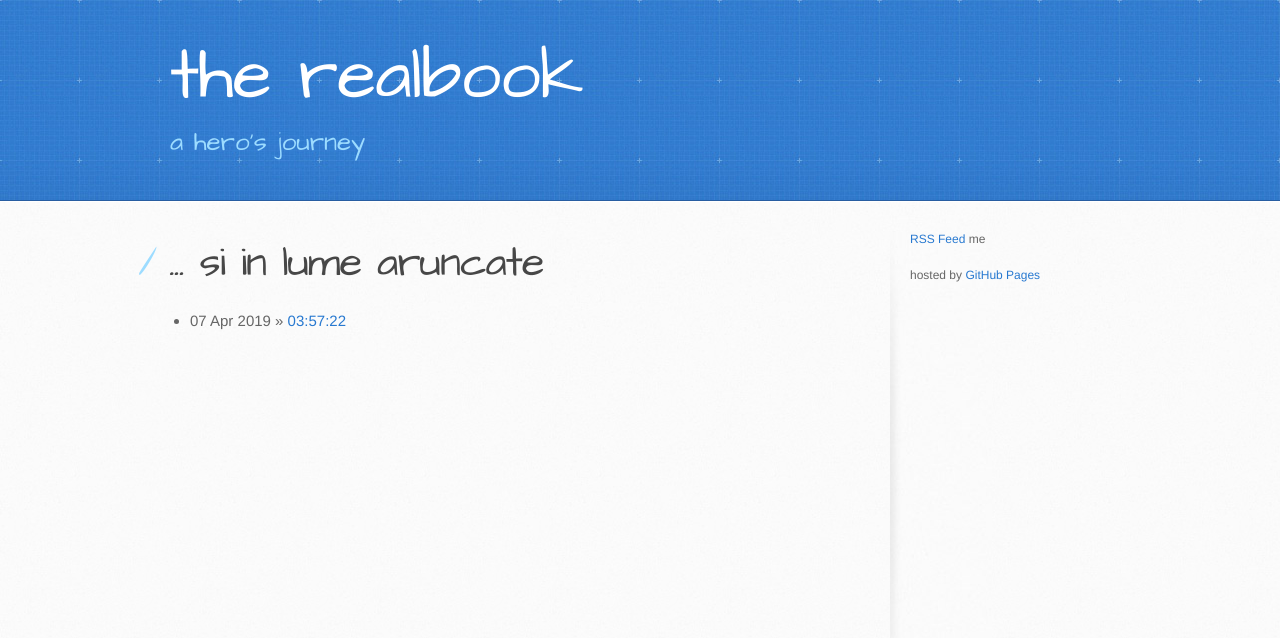
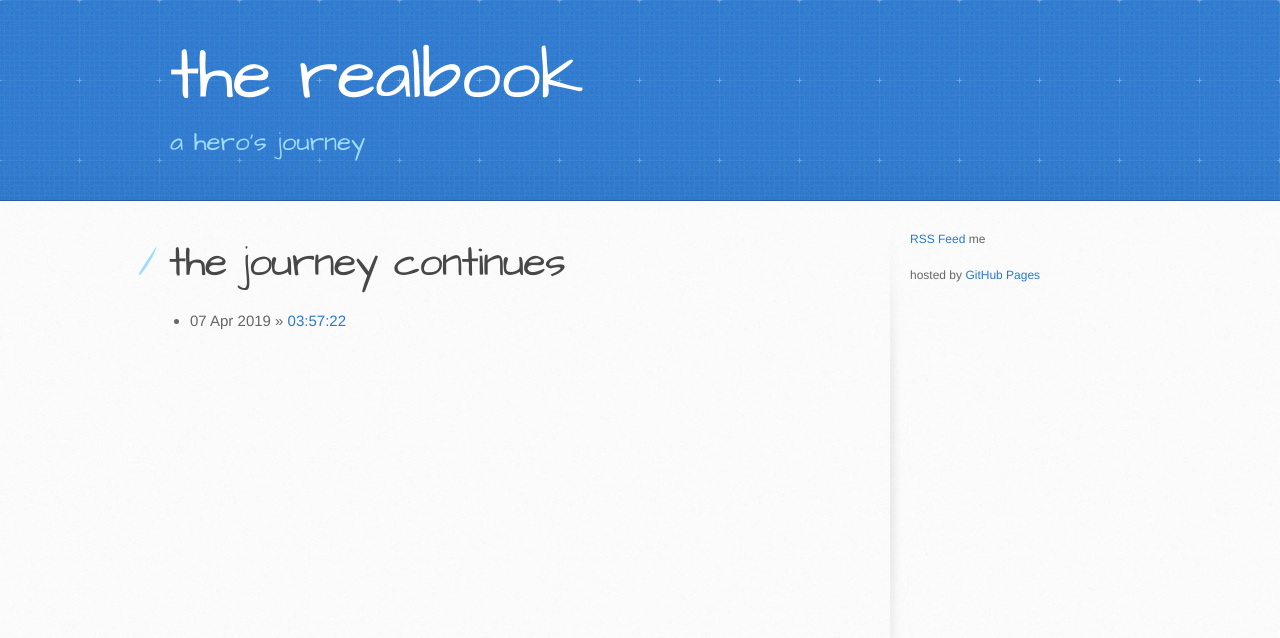
Before and after one commit to jokeru/facebook, a Jekyll site: the page built from index.html, in a window 1280 px wide. Shown: the top 638 px of the page. Built offline with Jekyll 4.4.1, drawn with Linux system fonts in a browser that asks for light colours.

Commit message:
Update index.html

```diff
--- a/index.html
+++ b/index.html
@@ -1,6 +1,6 @@
 ---
 layout: default
-title: "... si in lume aruncate"
+title: "the journey continues"
 ---
 
 <h1>{{ page.title }}</h1>
```
